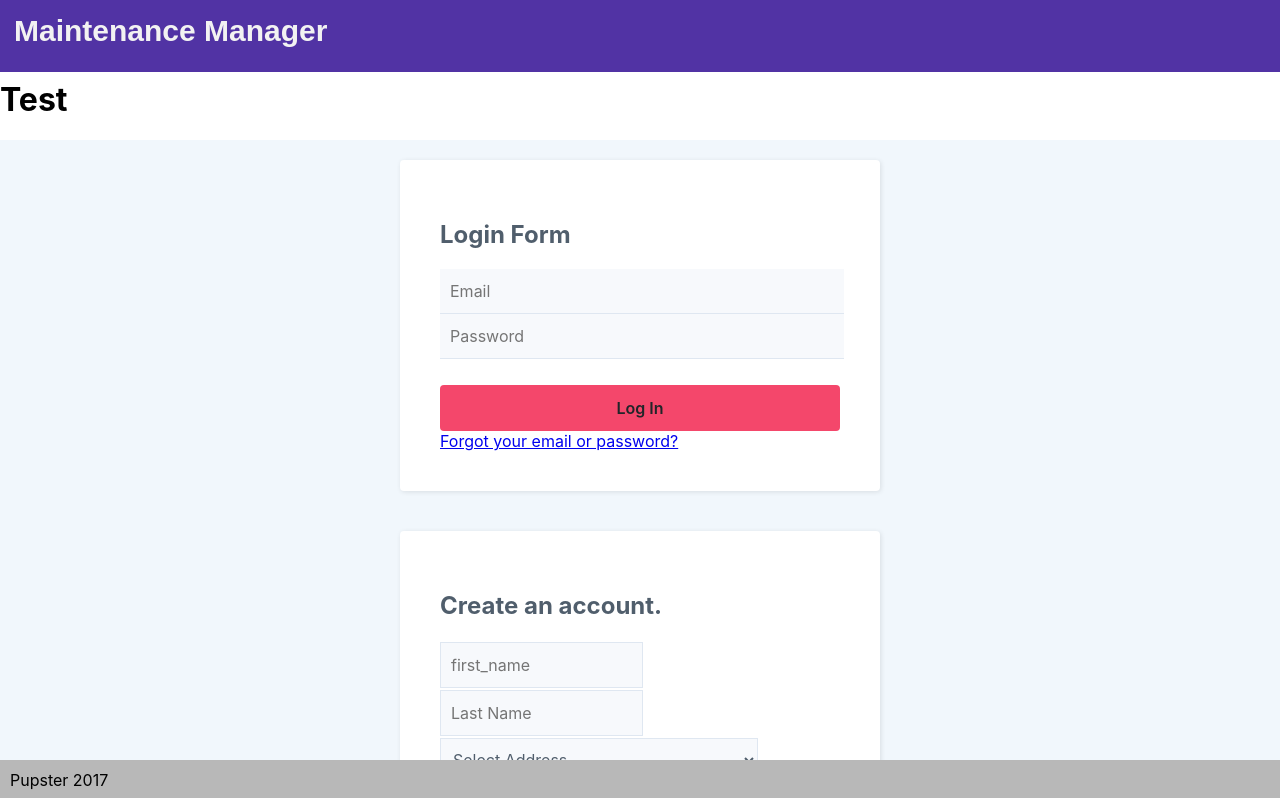
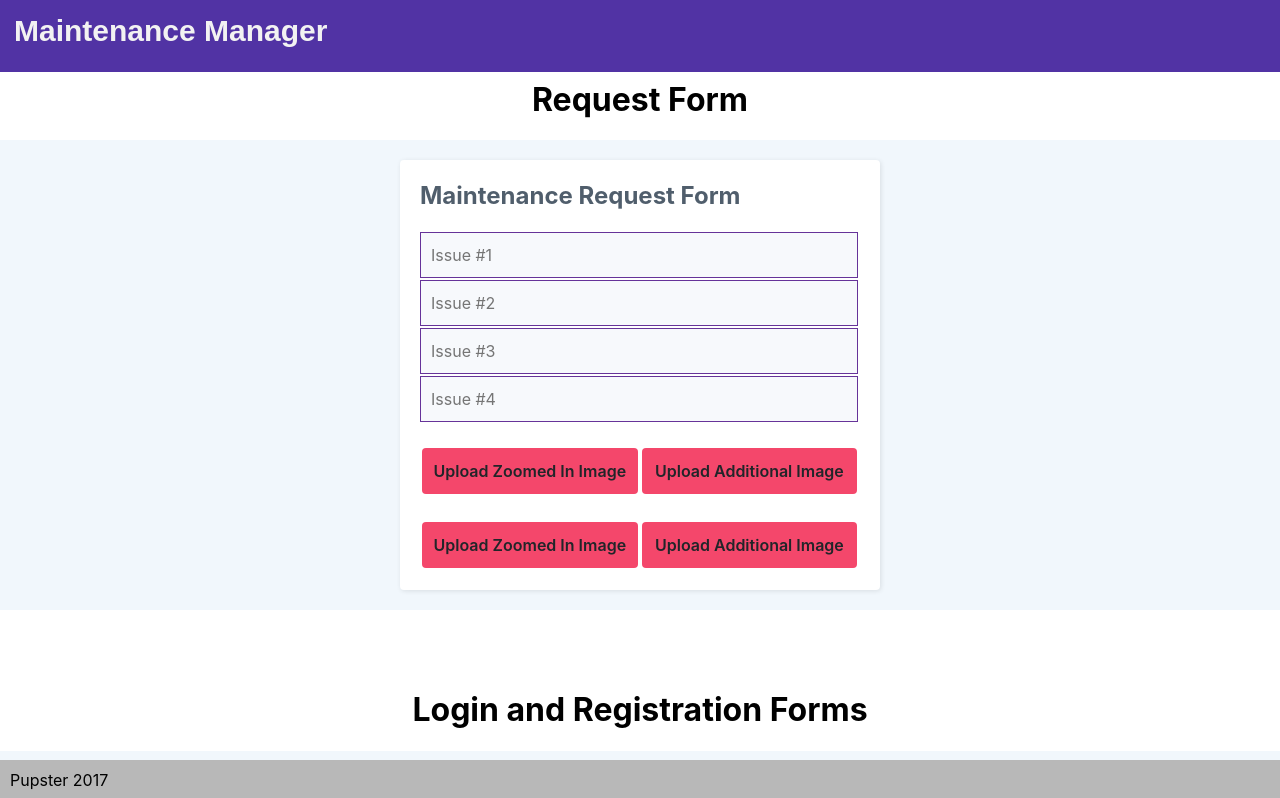
Before and after one commit to Brainchild13/Project3-Property-maintenance, a React (Create React App) app in the folder client/: page /search in a window 1280 px wide. Shown: the top 798 px of the page. Built offline with nearby package versions, Linux system fonts and the light colour scheme.

Commit message:
update to request form

```diff
--- a/client/src/App.js
+++ b/client/src/App.js
@@ -2,6 +2,7 @@ import React from 'react';
 import NavBarIndex from './components/NavBar/NavBarIndex';
 import './App.css';
 import Registration from './components/Registration/Registration';
+import RequestApp from './components/RequestForm/RequestApp';
 // import { BrowserRouter as Router, Route } from 'react-router-dom';
 // import Discover from './pages/Discover';
 // import About from './pages/About';
@@ -16,7 +17,13 @@ function App() {
     <div>
       <NavBarIndex />
       <Wrapper>
-        <h1 className="headz">Test</h1>
+        <center>
+          <h1 className="headz">Request Form</h1>
+        </center>
+        <RequestApp />
+        <center>
+          <h1 className="headz">Login and Registration Forms</h1>
+        </center>
         <Login />
         <Registration />
         {/* <Route exact path="/" component={About} /> */}
--- a/client/src/components/Login/Login.js
+++ b/client/src/components/Login/Login.js
@@ -1,10 +1,47 @@
-import React from 'react';
+import React, { Component } from 'react';
 import './styleLogin.css';
 
-function Login(props) {
+export default class Login extends Component {
+  constructor(props) {
+    super(props);
+    this.state = {
+      email: '',
+      password: ''
+    };
+
+    this.onChangeHandler = this.onChangeHandler.bind(this);
+    this.onSubmitHandler = this.onSubmitHandler.bind(this);
+  }
+
+  async componentDidMount() {
+    // any data fetching from the db should be done here
+    // const { data } = await axios.get('some/api/route');
+    // this.setState({ issues: data.issues })
+  }
+
+  onChangeHandler = event => {
+    console.log(event.target.name);
+    const { name } = event.target;
+    if (name === 'email') {
+      this.setState({ email: event.target.value });
+    } else {
+      this.setState({ password: event.target.value });
+    }
+
+    // this.setState({ ...this.state, [name]: event.target.value })
+  };
+
+  onSubmitHandler = event => {
+    event.preventDefault();
+    console.log(this.state);
+
+    // axios post with state data
+  };
+
+  render() {
     return (
       <div className="login-clean">
-      <form method="post">
+        <form onSubmit={this.onSubmitHandler}>
           <h2 className="sr-only">Login Form</h2>
           {/* <div className="illustration">
             <i className="icon ion-ios-navigate" />
@@ -15,6 +52,8 @@ function Login(props) {
               type="email"
               name="email"
               placeholder="Email"
+              onChange={this.onChangeHandler}
+              value={this.state.email}
             />
           </div>
           <div className="form-group">
@@ -23,6 +62,8 @@ function Login(props) {
               type="password"
               name="password"
               placeholder="Password"
+              onChange={this.onChangeHandler}
+              value={this.state.password}
             />
           </div>
           <div className="form-group">
@@ -37,5 +78,43 @@ function Login(props) {
       </div>
     );
   }
+}
 
-export default Login;
+// function Login(props) {
+//   return (
+//     <div className="login-clean">
+//       <form method="post">
+//         <h2 className="sr-only">Login Form</h2>
+//         {/* <div className="illustration">
+//           <i className="icon ion-ios-navigate" />
+//         </div> */}
+//         <div className="form-group">
+//           <input
+//             className="form-control"
+//             type="email"
+//             name="email"
+//             placeholder="Email"
+//           />
+//         </div>
+//         <div className="form-group">
+//           <input
+//             className="form-control"
+//             type="password"
+//             name="password"
+//             placeholder="Password"
+//           />
+//         </div>
+//         <div className="form-group">
+//           <button className="btn btn-primary btn-block" type="submit">
+//             Log In
+//           </button>
+//         </div>
+//         <a className="forgot" href="#">
+//           Forgot your email or password?
+//         </a>
+//       </form>
+//     </div>
+//   );
+// }
+
+// export default Login;
--- /dev/null
+++ b/client/src/components/RequestForm/RequestApp.js
@@ -0,0 +1,136 @@
+import React, { Component } from 'react';
+import './styleReq.css';
+
+export default class Login extends Component {
+  constructor(props) {
+    super(props);
+    this.state = {
+      email: '',
+      password: ''
+    };
+
+    this.onChangeHandler = this.onChangeHandler.bind(this);
+    this.onSubmitHandler = this.onSubmitHandler.bind(this);
+  }
+
+  async componentDidMount() {
+    // any data fetching from the db should be done here
+    // const { data } = await axios.get('some/api/route');
+    // this.setState({ issues: data.issues })
+  }
+
+  onChangeHandler = event => {
+    console.log(event.target.name);
+    const { name } = event.target;
+    if (name === 'email') {
+      this.setState({ email: event.target.value });
+    } else {
+      this.setState({ password: event.target.value });
+    }
+
+    // this.setState({ ...this.state, [name]: event.target.value })
+  };
+
+  onSubmitHandler = event => {
+    event.preventDefault();
+    console.log(this.state);
+
+    // axios post with state data
+  };
+
+  render() {
+    return (
+      <div className="request-maintenance">
+        <form onSubmit={this.onSubmitHandler}>
+          <h2 className="sr-only">Maintenance Request Form</h2>
+          <div class="form-group">
+            <input
+              className="form-control"
+              type="item1"
+              name="item1"
+              placeholder="Issue #1"
+            />
+          </div>
+          <div className="form-group">
+            <input
+              class="form-control"
+              type="item2"
+              name="item2"
+              placeholder="Issue #2"
+            />
+            <div className="form-group">
+              <input
+                className="form-control"
+                type="item3"
+                name="item3"
+                placeholder="Issue #3"
+              />
+            </div>
+            <div className="form-group">
+              <input
+                class="form-control"
+                type="item4"
+                name="item4"
+                placeholder="Issue #4"
+              />
+            </div>
+            <div className="form-group">
+              {/* <input
+                class="form-control2"
+                type="item4"
+                name="item4"
+                placeholder="Issue #4"
+              /> */}
+              <button className="btn2 btn-primary btn-block2" type="submit">
+                Upload Zoomed In Image
+              </button>
+              <button className="btn2 btn-primary btn-block2" type="submit">
+                Upload Additional Image
+              </button>
+              <button className="btn2 btn-primary btn-block2" type="submit">
+                Upload Zoomed In Image
+              </button>
+              <button className="btn2 btn-primary btn-block2" type="submit">
+                Upload Additional Image
+              </button>
+            </div>
+            {/* <input
+              class="form-control2"
+              type="last_name"
+              name="last_name"
+              placeholder="Last Name"
+            /> */}
+          </div>
+          {/* <div className="form-group">
+            <input
+              className="form-control"
+              type="email"
+              name="email"
+              placeholder="Email"
+              onChange={this.onChangeHandler}
+              value={this.state.email}
+            />
+          </div> */}
+          {/* <div className="form-group">
+            <input
+              className="form-control"
+              type="password"
+              name="password"
+              placeholder="Password"
+              onChange={this.onChangeHandler}
+              value={this.state.password}
+            />
+          </div> */}
+          {/* <div className="form-group">
+            <button className="btn btn-primary btn-block" type="submit">
+              Log In
+            </button>
+          </div> */}
+          {/* <a className="forgot" href="#">
+            Forgot your email or password?
+          </a> */}
+        </form>
+      </div>
+    );
+  }
+}
--- /dev/null
+++ b/client/src/components/RequestForm/styleReq.css
@@ -0,0 +1,140 @@
+.request-maintenance {
+  background: #f1f7fc;
+  padding: 20px 0;
+}
+
+.request-maintenance form {
+  max-width: 440px;
+  width: 90%;
+  margin: 0 auto;
+  background-color: #ffffff;
+  padding-top: 1px;
+  padding-left: 20px;
+  padding-right: 20px;
+  padding-bottom: 20px;
+  /* padding: 40px; */
+  border-radius: 4px;
+  color: #505e6c;
+  box-shadow: 1px 1px 5px rgba(0, 0, 0, 0.1);
+}
+
+.form-control:focus {
+  color: #495057;
+  background-color: #fff;
+  border-color: #80bdff;
+  outline: 0;
+  box-shadow: 0 0 0 0.2rem rgba(0, 123, 255, 0.25);
+}
+
+.request-maintenance .illustration {
+  text-align: center;
+  padding: 0 0 20px;
+  font-size: 100px;
+  color: rgb(244, 71, 107);
+}
+
+/* 1 input line */
+.request-maintenance form .form-control {
+  background: #f7f9fc;
+  margin-top: 2px;
+  width: 432px;
+  border: none;
+  /* border-bottom: 1px solid rebeccapurple; */
+  border: 1px solid rebeccapurple;
+  border-radius: 0;
+  box-shadow: none;
+  outline: none;
+  color: inherit;
+  text-indent: 8px;
+  height: 42px;
+}
+
+/* 2 inputs per line */
+.request-maintenance .form-control2 {
+  background: #f7f9fc;
+  margin-top: 2px;
+  width: 432px;
+  border: none;
+  /* border-bottom: 1px solid #dfe7f1; */
+  border: 1px solid rebeccapurple;
+  border-radius: 0;
+  box-shadow: none;
+  outline: none;
+  color: inherit;
+  text-indent: 8px;
+  height: 42px;
+}
+
+.request-maintenance form .btn-primary {
+  background: #f4476b;
+  border: none;
+  border-radius: 4px;
+  padding: 11px;
+  box-shadow: none;
+  margin-top: 26px;
+  text-shadow: none;
+  outline: none !important;
+}
+
+.btn-block {
+  display: block;
+  width: 100%;
+}
+
+.btn {
+  display: inline-block;
+  font-weight: 600;
+  color: #212529;
+  text-align: center;
+  vertical-align: middle;
+  -webkit-user-select: none;
+  -moz-user-select: none;
+  -ms-user-select: none;
+  user-select: none;
+  background-color: transparent;
+  border: 1px solid transparent;
+  padding: 0.375rem 0.75rem;
+  font-size: 1rem;
+  line-height: 1.5;
+  border-radius: 0.25rem;
+  transition: color 0.15s ease-in-out, background-color 0.15s ease-in-out,
+    border-color 0.15s ease-in-out, box-shadow 0.15s ease-in-out;
+}
+
+/* button,
+input,
+optgroup,
+select,
+textarea {
+  margin: 0;
+  font-family: inherit;
+  font-size: inherit;
+  line-height: inherit;
+} */
+
+/* ADD IMAGE BUTTON */
+.btn-block2 {
+  /* display: block; */
+  width: 49%;
+  margin: 2px;
+}
+
+.btn2 {
+  display: inline-block;
+  font-weight: 600;
+  color: #212529;
+  text-align: center;
+  vertical-align: middle;
+  -webkit-user-select: none;
+  -moz-user-select: none;
+  -ms-user-select: none;
+  user-select: none;
+  background-color: transparent;
+  border: 1px solid transparent;
+  /* padding: 0.375rem 0.75rem; */
+  font-size: 1rem;
+  line-height: 1.5;
+  border-radius: 0.25rem;
+  transition: color 0.15s ease-in-out, background-color 0.15s ease-in-out,
+    border-color 0.15s ease-in-out, box-shadow 0.15s ease-in-out;
+}
```
Lines whose indentation alone changed are shown as unchanged.
